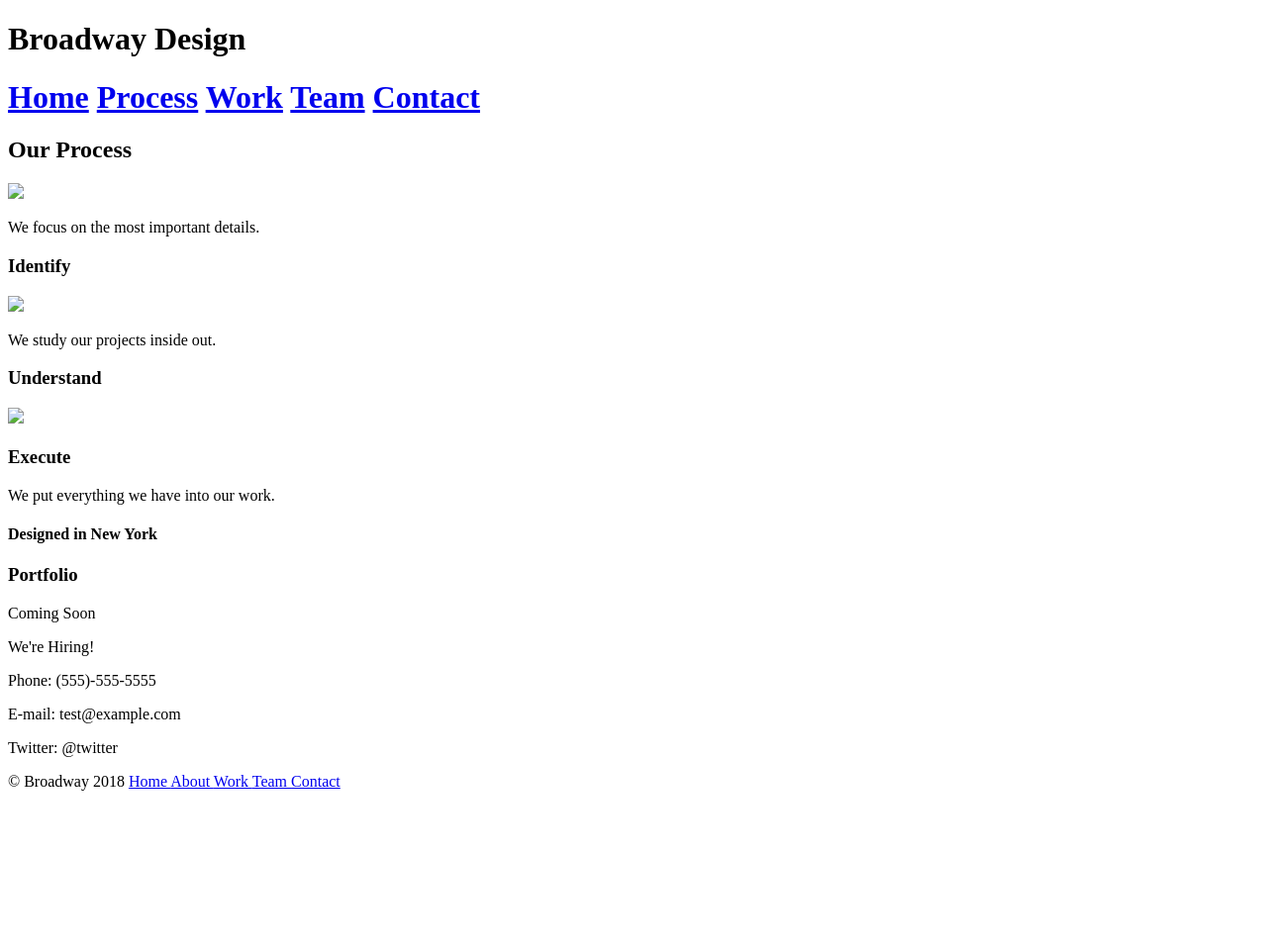
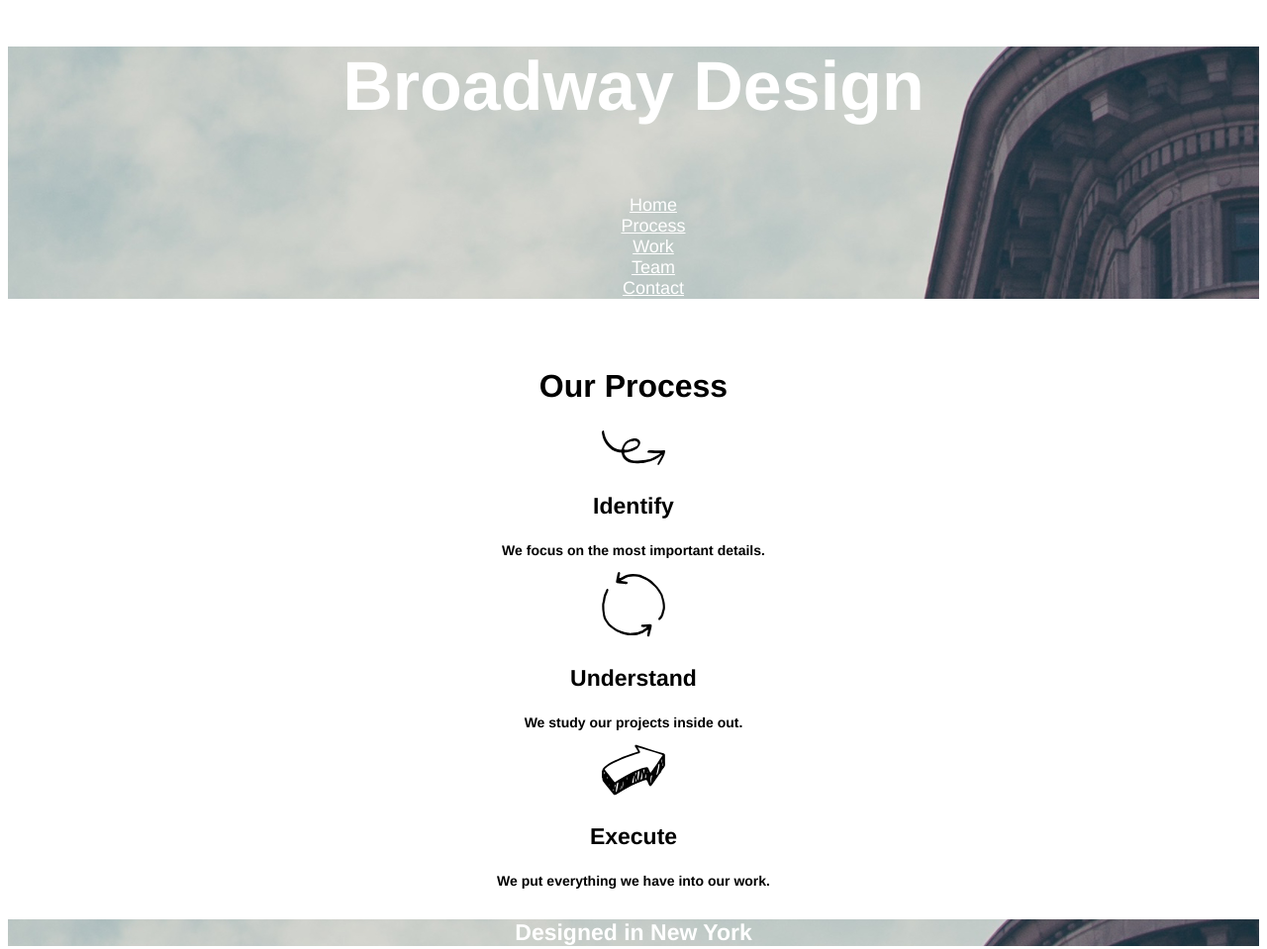
Before and after one commit to SnowKat100/broadway, a plain HTML site: page index.html in a window 1280 px wide. Shown: the top 959 px of the page at 99% size. Before the commit the page ends 815 px from the top, so only its background shows below. Drawn offline with Linux system fonts and the light colour scheme.

Commit message:
add styles and correct typos.

```diff
--- a/index.html
+++ b/index.html
@@ -3,7 +3,7 @@
   <head>
     <meta charset="utf-8">
     <title>broadway</title>
-    <link href="./resources/css/styles.css" type="text/css" rel="stylesheet"/>
+    <link href="resources/css/styles.css" type="text/css" rel="stylesheet"/>
   </head>
   <body>
 
@@ -11,31 +11,35 @@
 
     <div class="header">
     <h1>Broadway Design<h1>
-        <nav>
-          <a href="#home">Home</a>
-          <a href="#process">Process</a>
-          <a href="#work">Work</a>
-          <a href="#team">Team</a>
-          <a href="#contact">Contact</a>
-        </nav>
+    <nav>
+      <ul>
+        <li><a href="#home">Home</a></li>
+        <li><a href="#process">Process</a></li>
+        <li><a href="#work">Work</a></li>
+        <li><a href="#team">Team</a></li>
+        <li><a href="#contact">Contact</a></li>
+      </ul>
+    </nav>
     </div>
 
     <!-- Process section -->
     <div id="process">
       <h2>Our Process</h2>
-      <img src="identify.svg" />
+      <img src="resources/images/identify.svg" />
+      <h3>Identify</h3>
       <p>We focus on the most important details.</p>
-      <h3>Identify</h3>
-      <img src="understand.svg" />
+
+      <img src="resources/images/understand.svg" />
+      <h3>Understand</h3>
       <p>We study our projects inside out.</p>
-      <h3>Understand</h3>
-      <img src="execute.svg" />
+
+      <img src="resources/images/execute.svg" />
       <h3>Execute</h3>
       <p>We put everything we have into our work.</p>
     </div>
 
     <!-- Midway banner -->
-    <div id="midway-banner">
+    <div class="midway-banner">
       <h4>Designed in New York</h4>
     </div>
 
@@ -47,11 +51,13 @@
 
     <!-- Team section -->
     <div id="team">
+      <h3>Team</h3>
       <p>We're Hiring!</p>
     </div>
 
     <!-- Contact section -->
     <div id="contact">
+      <h3>Contact</h3>
       <p>Phone: (555)-555-5555</p>
       <p>E-mail: test@example.com</p>
       <p>Twitter: @twitter</p>
--- a/resources/css/styles.css
+++ b/resources/css/styles.css
@@ -0,0 +1,56 @@
+body {
+  color: black;
+  text-align: center;
+  font-family: Helvetica;
+  font-size: 18px;
+  font-weight: bold;
+}
+
+.header {
+  background-image: url("../images/the-flatiron-building.png");
+}
+
+h1 {
+  font-size: 70px;
+  color: white;
+}
+
+ul li {
+  font-size: 18px;
+  list-style-type: none;
+  font-weight: normal;
+}
+
+a {
+  color: white;
+}
+
+h2 {
+  font-size: 32px;
+}
+
+h3, h4 {
+  font-size: 23px;
+}
+
+p {
+  font-size: 14px;
+}
+h4 {
+  color: white;
+}
+
+.midway-banner {
+  background-image: url("../images/the-flatiron-building.png");
+}
+
+.footer {
+  background-color: dimgray;
+  text-align: left;
+  color: white;
+}
+
+
+.footer span {
+  font-size: 11px;
+}
```
